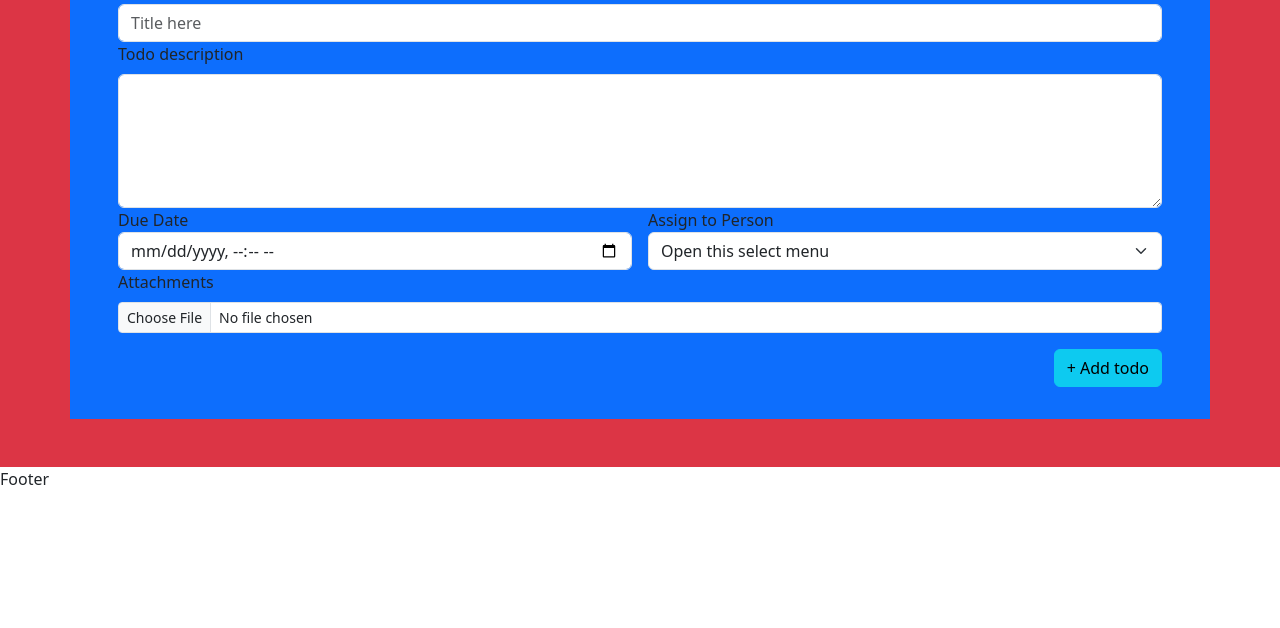
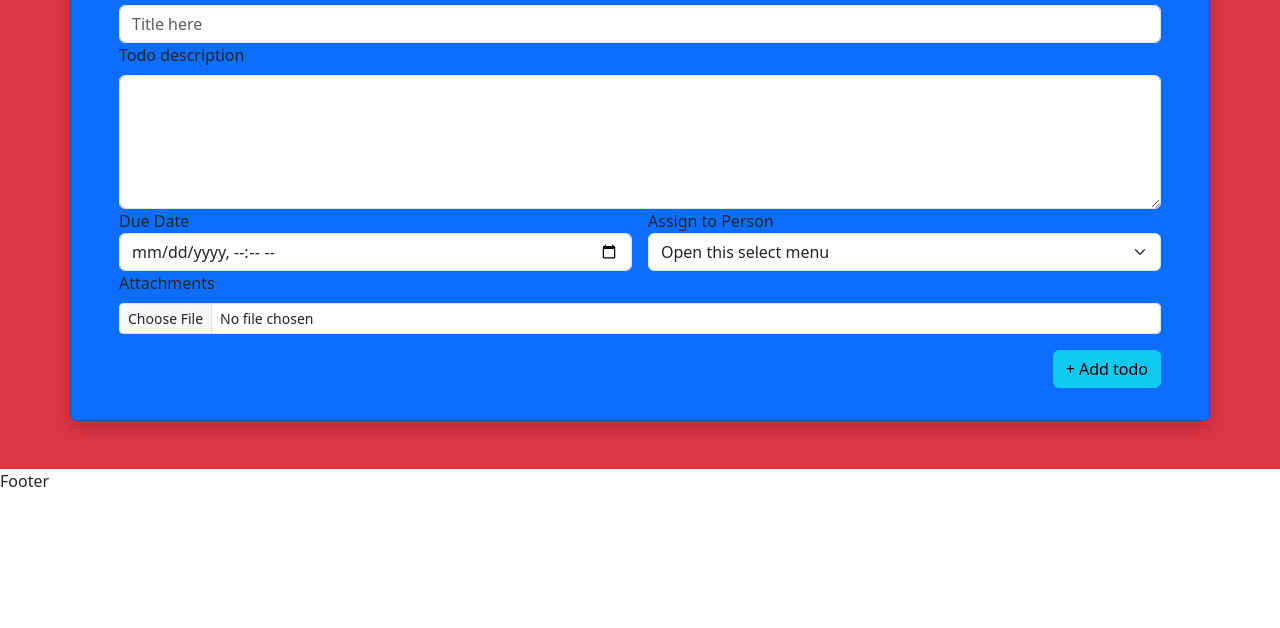
Before and after one commit to gentrithotii/Bootstrap-JS, a plain HTML site: page index.html in a window 1280 px wide. Shown: the part 172-800 px from the top of the page. Drawn offline with nearby package versions, Linux system fonts and the light colour scheme.

Commit message:
more styling

```diff
--- a/index.html
+++ b/index.html
@@ -35,7 +35,7 @@
     <main class="container-fluid  bg-danger py-5 ">
 
         <!-- Form -->
-        <form class="container-sm bg-primary position-relative py-3 px-5">
+        <form class="container-sm bg-primary position-relative py-3 px-5 rounded shadow card">
 
             <h1 class="text-center">MyTodo App</h1>
 
```
